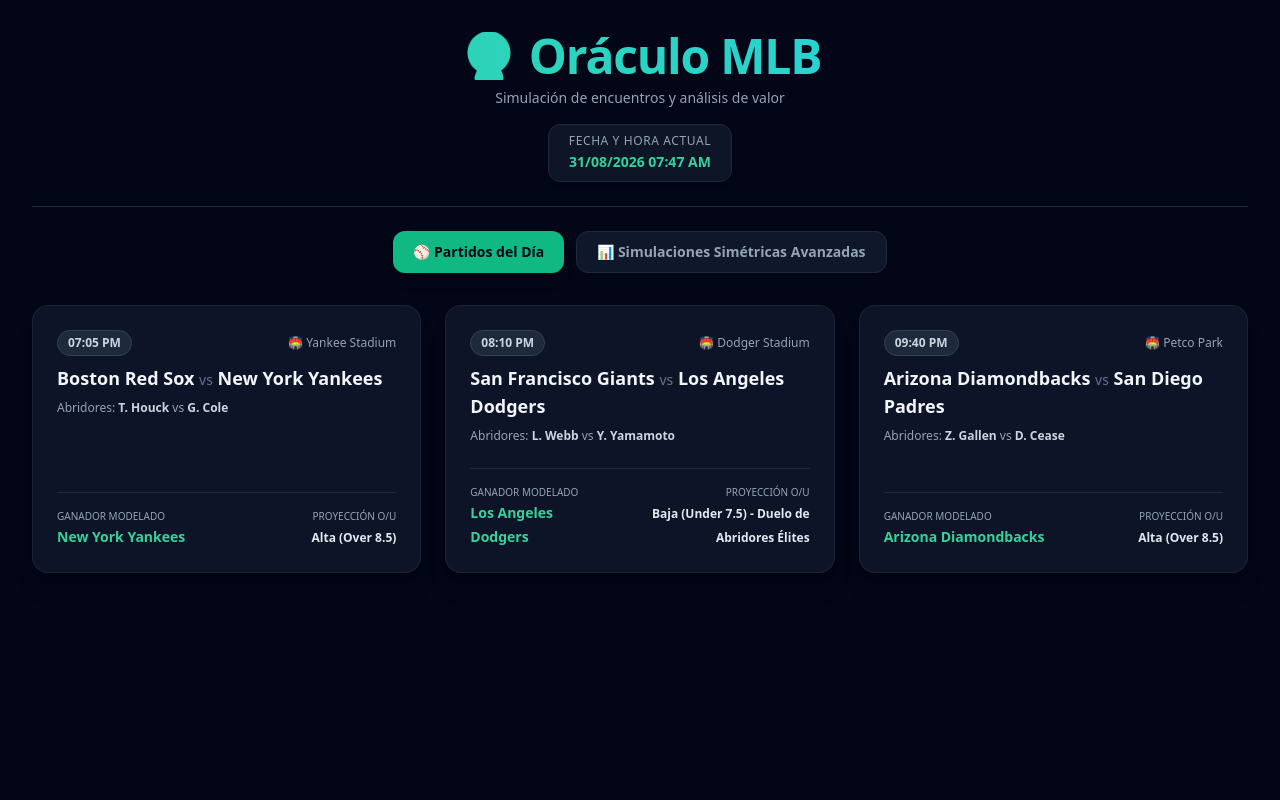
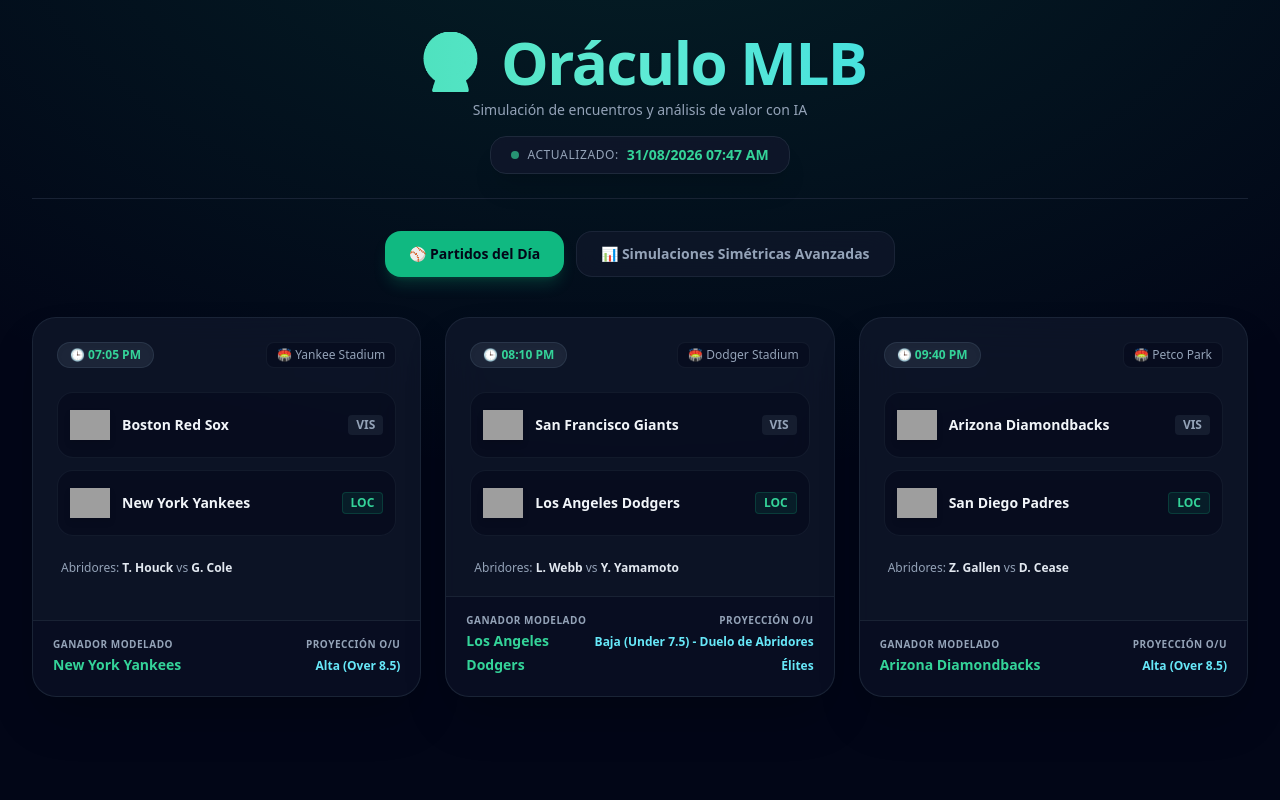
Before and after one commit to angelsanoja1230-ui/mlb-analyzer, a Flask app: page / in a window 1280 px wide. Run offline with Flask 3, Linux system fonts and the light colour scheme; data that the repository does not hold is empty; some libraries are stand-ins or nearby versions; grey boxes are pictures that could not be loaded.

Commit message:
Update index.html

```diff
--- a/templates/index.html
+++ b/templates/index.html
@@ -6,26 +6,27 @@
     <title>Oráculo MLB</title>
     <script src="https://cdn.tailwindcss.com"></script>
 </head>
-<body class="bg-slate-950 text-slate-100 min-h-screen p-4 md:p-8">
+<body class="bg-slate-950 text-slate-100 min-h-screen p-4 md:p-8 bg-[radial-gradient(ellipse_80%_80%_at_50%_-20%,rgba(16,185,129,0.15),rgba(255,255,255,0))]">
     <div class="max-w-7xl mx-auto">
         <!-- Cabecera principal -->
-        <header class="mb-6 text-center border-b border-slate-800 pb-6">
-            <h1 class="text-4xl md:text-5xl font-extrabold tracking-tight text-transparent bg-clip-text bg-gradient-to-r from-emerald-400 to-cyan-400">
+        <header class="mb-8 text-center border-b border-slate-800/80 pb-6">
+            <h1 class="text-4xl md:text-6xl font-black tracking-tight text-transparent bg-clip-text bg-gradient-to-r from-emerald-400 via-teal-300 to-cyan-400 drop-shadow-sm">
                 🔮 Oráculo MLB
             </h1>
-            <p class="text-sm text-slate-400 mt-2">Simulación de encuentros y análisis de valor</p>
-            <div class="mt-4 inline-block bg-slate-900/90 border border-slate-800 px-5 py-2 rounded-xl shadow-md">
-                <span class="text-xs text-slate-400 uppercase tracking-wider block">Fecha y Hora Actual</span>
-                <span class="text-sm font-semibold text-emerald-400">{{ current_time }}</span>
+            <p class="text-sm font-medium text-slate-400 mt-2">Simulación de encuentros y análisis de valor con IA</p>
+            <div class="mt-4 inline-flex items-center gap-2 bg-slate-900/90 border border-slate-800 px-5 py-2 rounded-2xl shadow-xl backdrop-blur-md">
+                <span class="w-2 h-2 rounded-full bg-emerald-400 animate-pulse"></span>
+                <span class="text-xs text-slate-400 uppercase tracking-wider">Actualizado:</span>
+                <span class="text-sm font-bold text-emerald-400">{{ current_time }}</span>
             </div>
         </header>
 
         <!-- Sistema de Pestañas -->
-        <nav class="flex justify-center gap-3 mb-8">
-            <button onclick="switchTab('games')" id="btn-games" class="px-5 py-2.5 rounded-xl font-semibold text-sm bg-emerald-500 text-slate-950 shadow-lg transition-all flex items-center gap-2">
+        <nav class="flex justify-center gap-3 mb-10">
+            <button onclick="switchTab('games')" id="btn-games" class="px-6 py-3 rounded-2xl font-bold text-sm bg-emerald-500 text-slate-950 shadow-lg shadow-emerald-500/20 transition-all flex items-center gap-2 transform hover:scale-105">
                 ⚾ Partidos del Día
             </button>
-            <button onclick="switchTab('simulations')" id="btn-simulations" class="px-5 py-2.5 rounded-xl font-semibold text-sm bg-slate-900 text-slate-400 hover:text-slate-100 border border-slate-800 transition-all flex items-center gap-2">
+            <button onclick="switchTab('simulations')" id="btn-simulations" class="px-6 py-3 rounded-2xl font-bold text-sm bg-slate-900/80 text-slate-400 hover:text-slate-100 border border-slate-800/80 transition-all flex items-center gap-2 backdrop-blur-md hover:border-slate-700">
                 📊 Simulaciones Simétricas Avanzadas
             </button>
         </nav>
@@ -35,32 +36,48 @@
             <section id="tab-games" class="space-y-6">
                 <div class="grid grid-cols-1 md:grid-cols-2 lg:grid-cols-3 gap-6">
                     {% for game in matches %}
-                    <div class="bg-slate-900/90 border border-slate-800/80 rounded-2xl p-6 shadow-xl flex flex-col justify-between gap-4">
-                        <div class="space-y-2">
+                    <div class="bg-slate-900/80 backdrop-blur-xl border border-slate-800/80 rounded-3xl p-6 shadow-2xl flex flex-col justify-between gap-5 hover:border-emerald-500/40 transition-all group">
+                        <div class="space-y-4">
                             <div class="flex items-center justify-between">
-                                <span class="text-xs font-semibold px-2.5 py-1 rounded-full bg-slate-800 text-slate-300 border border-slate-700">
-                                    {{ game.time }}
+                                <span class="text-xs font-bold px-3 py-1 rounded-full bg-slate-800/90 text-emerald-400 border border-slate-700/60 shadow-inner">
+                                    🕒 {{ game.time }}
                                 </span>
-                                <span class="text-xs text-slate-400 truncate max-w-[150px]">
+                                <span class="text-xs font-medium text-slate-400 truncate max-w-[160px] bg-slate-950/40 px-2.5 py-1 rounded-lg border border-slate-800/50">
                                     🏟️ {{ game.stadium }}
                                 </span>
                             </div>
-                            <h3 class="text-lg font-bold text-slate-100 mt-2">
-                                {{ game.away }} <span class="text-slate-500 text-sm font-normal">vs</span> {{ game.home }}
-                            </h3>
-                            <p class="text-xs text-slate-400">
-                                Abridores: <strong class="text-slate-300">{{ game.starter_away }}</strong> vs <strong class="text-slate-300">{{ game.starter_home }}</strong>
+
+                            <!-- Equipos con Logos -->
+                            <div class="space-y-3 py-2">
+                                <div class="flex items-center justify-between bg-slate-950/40 p-3 rounded-2xl border border-slate-800/50 group-hover:border-slate-700/60 transition-all">
+                                    <div class="flex items-center gap-3">
+                                        <img src="{{ game.logo_away }}" alt="{{ game.away }}" class="w-10 h-10 object-contain drop-shadow-md">
+                                        <span class="font-bold text-slate-100 text-sm">{{ game.away }}</span>
+                                    </div>
+                                    <span class="text-xs font-semibold px-2 py-0.5 rounded bg-slate-800/60 text-slate-400">VIS</span>
+                                </div>
+                                <div class="flex items-center justify-between bg-slate-950/40 p-3 rounded-2xl border border-slate-800/50 group-hover:border-slate-700/60 transition-all">
+                                    <div class="flex items-center gap-3">
+                                        <img src="{{ game.logo_home }}" alt="{{ game.home }}" class="w-10 h-10 object-contain drop-shadow-md">
+                                        <span class="font-bold text-slate-100 text-sm">{{ game.home }}</span>
+                                    </div>
+                                    <span class="text-xs font-semibold px-2 py-0.5 rounded bg-emerald-500/10 text-emerald-400 border border-emerald-500/20">LOC</span>
+                                </div>
+                            </div>
+
+                            <p class="text-xs text-slate-400 px-1">
+                                Abridores: <span class="text-slate-200 font-semibold">{{ game.starter_away }}</span> vs <span class="text-slate-200 font-semibold">{{ game.starter_home }}</span>
                             </p>
                         </div>
 
-                        <div class="border-t border-slate-800 pt-4 mt-2 flex justify-between items-center">
+                        <div class="border-t border-slate-800/80 pt-4 flex justify-between items-center bg-slate-950/30 -mx-6 -mb-6 p-5 rounded-b-3xl">
                             <div>
-                                <span class="text-[10px] uppercase text-slate-400 font-medium block">Ganador Modelado</span>
-                                <span class="text-sm font-bold text-emerald-400">{{ game.winner_full }}</span>
+                                <span class="text-[10px] uppercase tracking-wider text-slate-400 font-bold block">Ganador Modelado</span>
+                                <span class="text-sm font-extrabold text-emerald-400">{{ game.winner_full }}</span>
                             </div>
                             <div class="text-right">
-                                <span class="text-[10px] uppercase text-slate-400 font-medium block">Proyección O/U</span>
-                                <span class="text-xs font-semibold text-slate-200">{{ game.over_under }}</span>
+                                <span class="text-[10px] uppercase tracking-wider text-slate-400 font-bold block">Proyección O/U</span>
+                                <span class="text-xs font-bold text-cyan-300">{{ game.over_under }}</span>
                             </div>
                         </div>
                     </div>
@@ -72,53 +89,62 @@
             <section id="tab-simulations" class="space-y-6 hidden">
                 <div class="grid grid-cols-1 md:grid-cols-2 lg:grid-cols-3 gap-6">
                     {% for game in matches %}
-                    <div class="bg-slate-900/90 border border-slate-800/80 rounded-2xl p-6 shadow-xl flex flex-col justify-between gap-4">
+                    <div class="bg-slate-900/80 backdrop-blur-xl border border-slate-800/80 rounded-3xl p-6 shadow-2xl flex flex-col justify-between gap-5 hover:border-cyan-500/40 transition-all group">
                         <div>
-                            <div class="flex items-center justify-between mb-2">
-                                <span class="text-[11px] font-semibold px-2.5 py-1 rounded-full bg-cyan-500/10 text-cyan-400 border border-cyan-500/20">
-                                    Simulación IA: {{ game.value_index }}
+                            <div class="flex items-center justify-between mb-4">
+                                <span class="text-[11px] font-bold px-3 py-1 rounded-full bg-cyan-500/10 text-cyan-400 border border-cyan-500/20 shadow-inner">
+                                    ⚡ Simulación: {{ game.value_index }}
                                 </span>
-                                <span class="text-xs text-slate-400">{{ game.time }}</span>
+                                <span class="text-xs font-semibold text-slate-400">{{ game.time }}</span>
                             </div>
-                            <h3 class="text-base font-bold text-slate-100 mb-3">
-                                {{ game.away }} <span class="text-slate-500 font-normal">vs</span> {{ game.home }}
-                            </h3>
+
+                            <!-- Equipos con Logos en Simulación -->
+                            <div class="grid grid-cols-2 gap-2 mb-4">
+                                <div class="bg-slate-950/50 p-2.5 rounded-2xl border border-slate-800/60 flex items-center gap-2">
+                                    <img src="{{ game.logo_away }}" class="w-7 h-7 object-contain">
+                                    <span class="text-xs font-bold text-slate-200 truncate">{{ game.away }}</span>
+                                </div>
+                                <div class="bg-slate-950/50 p-2.5 rounded-2xl border border-slate-800/60 flex items-center gap-2">
+                                    <img src="{{ game.logo_home }}" class="w-7 h-7 object-contain">
+                                    <span class="text-xs font-bold text-slate-200 truncate">{{ game.home }}</span>
+                                </div>
+                            </div>
 
                             <!-- Barras de Probabilidad -->
-                            <div class="mb-4 bg-slate-950/60 p-3 rounded-xl border border-slate-800/80">
-                                <div class="flex justify-between text-xs mb-1 font-medium">
-                                    <span class="text-slate-300">{{ game.away }} ({{ game.prob_away }}%)</span>
-                                    <span class="text-slate-300">{{ game.home }} ({{ game.prob_home }}%)</span>
+                            <div class="mb-5 bg-slate-950/60 p-3.5 rounded-2xl border border-slate-800/80 shadow-inner">
+                                <div class="flex justify-between text-xs mb-1.5 font-bold">
+                                    <span class="text-cyan-400">{{ game.away }} ({{ game.prob_away }}%)</span>
+                                    <span class="text-emerald-400">{{ game.prob_home }}% ({{ game.home }})</span>
                                 </div>
-                                <div class="w-full bg-slate-800 h-2 rounded-full overflow-hidden flex">
-                                    <div class="bg-cyan-500 h-full" style="width: {{ game.prob_away }}%;"></div>
-                                    <div class="bg-emerald-500 h-full" style="width: {{ game.prob_home }}%;"></div>
+                                <div class="w-full bg-slate-800 h-2.5 rounded-full overflow-hidden flex shadow-inner">
+                                    <div class="bg-gradient-to-r from-cyan-600 to-cyan-400 h-full transition-all duration-500" style="width: {{ game.prob_away }}%;"></div>
+                                    <div class="bg-gradient-to-r from-emerald-500 to-teal-400 h-full transition-all duration-500" style="width: {{ game.prob_home }}%;"></div>
                                 </div>
                             </div>
 
                             <!-- Métricas Detalladas -->
-                            <div class="space-y-2 text-xs">
-                                <div class="flex justify-between items-center bg-slate-950/50 px-3 py-2 rounded-lg border border-slate-800/60">
-                                    <span class="text-slate-400">Ganador (Juego Completo):</span>
+                            <div class="space-y-2.5 text-xs">
+                                <div class="flex justify-between items-center bg-slate-950/50 px-3.5 py-2.5 rounded-xl border border-slate-800/60">
+                                    <span class="text-slate-400 font-medium">Ganador (Juego Completo):</span>
                                     <span class="font-bold text-emerald-400">{{ game.winner_full }}</span>
                                 </div>
-                                <div class="flex justify-between items-center bg-slate-950/50 px-3 py-2 rounded-lg border border-slate-800/60">
-                                    <span class="text-slate-400">Ganador 5 Innings (F5):</span>
+                                <div class="flex justify-between items-center bg-slate-950/50 px-3.5 py-2.5 rounded-xl border border-slate-800/60">
+                                    <span class="text-slate-400 font-medium">Ganador 5 Innings (F5):</span>
                                     <span class="font-bold text-cyan-400">{{ game.winner_f5 }}</span>
                                 </div>
-                                <div class="flex justify-between items-center bg-slate-950/50 px-3 py-2 rounded-lg border border-slate-800/60">
-                                    <span class="text-slate-400">Alta / Baja (O/U):</span>
-                                    <span class="font-semibold text-slate-200">{{ game.over_under }}</span>
+                                <div class="flex justify-between items-center bg-slate-950/50 px-3.5 py-2.5 rounded-xl border border-slate-800/60">
+                                    <span class="text-slate-400 font-medium">Alta / Baja (O/U):</span>
+                                    <span class="font-bold text-slate-200">{{ game.over_under }}</span>
                                 </div>
-                                <div class="flex justify-between items-center bg-slate-950/50 px-3 py-2 rounded-lg border border-slate-800/60">
-                                    <span class="text-slate-400">Run Line Recomendado:</span>
-                                    <span class="font-semibold text-slate-200">{{ game.run_line }}</span>
+                                <div class="flex justify-between items-center bg-slate-950/50 px-3.5 py-2.5 rounded-xl border border-slate-800/60">
+                                    <span class="text-slate-400 font-medium">Run Line Recomendado:</span>
+                                    <span class="font-bold text-slate-200">{{ game.run_line }}</span>
                                 </div>
                             </div>
                         </div>
 
-                        <div class="border-t border-slate-800 pt-3 mt-2 text-center">
-                            <span class="text-[11px] text-slate-400 font-medium">Análisis basado en abridores y rendimiento cruzado</span>
+                        <div class="border-t border-slate-800/80 pt-3 mt-2 text-center bg-slate-950/35 -mx-6 -mb-6 p-4 rounded-b-3xl">
+                            <span class="text-[11px] text-slate-400 font-medium">Simulación cruzada de abridores y bullpen</span>
                         </div>
                     </div>
                     {% endfor %}
@@ -127,7 +153,7 @@
         </main>
     </div>
 
-    <!-- Script para control de pestañas -->
+    <!-- Script de control de pestañas -->
     <script>
         function switchTab(tab) {
             const tabGames = document.getElementById('tab-games');
@@ -138,13 +164,13 @@
             if (tab === 'games') {
                 tabGames.classList.remove('hidden');
                 tabSimulations.classList.add('hidden');
-                btnGames.className = "px-5 py-2.5 rounded-xl font-semibold text-sm bg-emerald-500 text-slate-950 shadow-lg transition-all flex items-center gap-2";
-                btnSimulations.className = "px-5 py-2.5 rounded-xl font-semibold text-sm bg-slate-900 text-slate-400 hover:text-slate-100 border border-slate-800 transition-all flex items-center gap-2";
+                btnGames.className = "px-6 py-3 rounded-2xl font-bold text-sm bg-emerald-500 text-slate-950 shadow-lg shadow-emerald-500/20 transition-all flex items-center gap-2 transform hover:scale-105";
+                btnSimulations.className = "px-6 py-3 rounded-2xl font-bold text-sm bg-slate-900/80 text-slate-400 hover:text-slate-100 border border-slate-800/80 transition-all flex items-center gap-2 backdrop-blur-md hover:border-slate-700";
             } else {
                 tabGames.classList.add('hidden');
                 tabSimulations.classList.remove('hidden');
-                btnSimulations.className = "px-5 py-2.5 rounded-xl font-semibold text-sm bg-emerald-500 text-slate-950 shadow-lg transition-all flex items-center gap-2";
-                btnGames.className = "px-5 py-2.5 rounded-xl font-semibold text-sm bg-slate-900 text-slate-400 hover:text-slate-100 border border-slate-800 transition-all flex items-center gap-2";
+                btnSimulations.className = "px-6 py-3 rounded-2xl font-bold text-sm bg-emerald-500 text-slate-950 shadow-lg shadow-emerald-500/20 transition-all flex items-center gap-2 transform hover:scale-105";
+                btnGames.className = "px-6 py-3 rounded-2xl font-bold text-sm bg-slate-900/80 text-slate-400 hover:text-slate-100 border border-slate-800/80 transition-all flex items-center gap-2 backdrop-blur-md hover:border-slate-700";
             }
         }
     </script>
```
